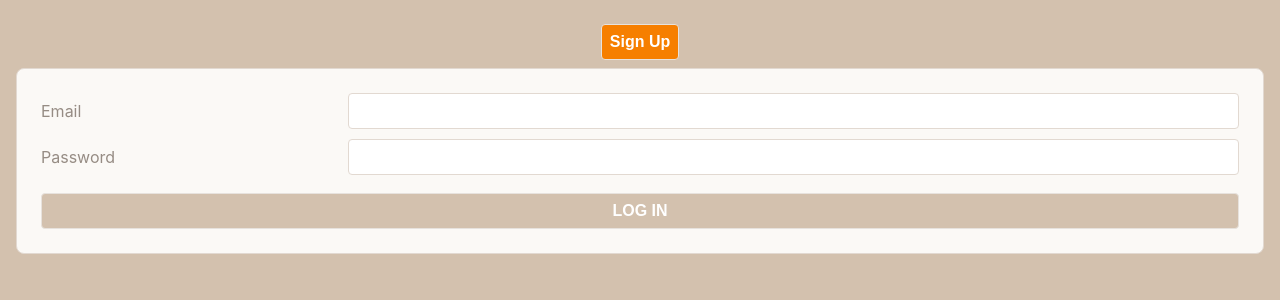
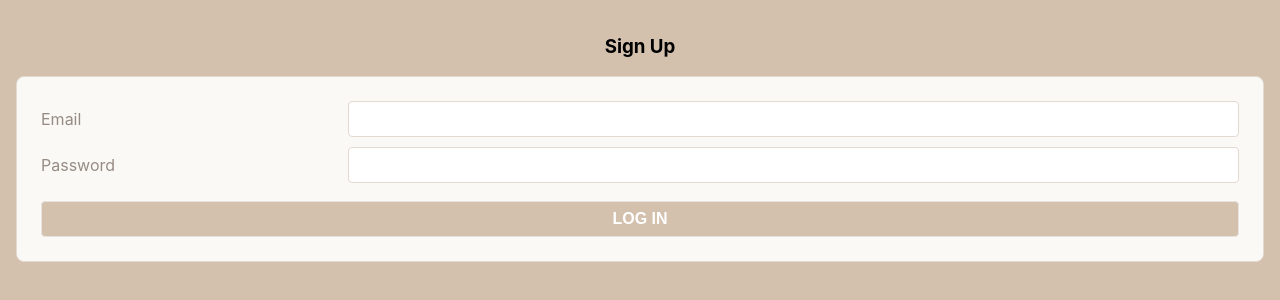
Before and after one commit to ms097530/mern-infra-vite, a React (Vite) app: page /orders in a window 1280 px wide. Shown: the top 300 px of the page. Built offline with nearby package versions, Linux system fonts and the light colour scheme.

Commit message:
updated auth page markup to match PS markup

```diff
--- a/src/pages/AuthPage.jsx
+++ b/src/pages/AuthPage.jsx
@@ -12,16 +12,17 @@ export default function AuthPage({ setUser })
     }
 
     return (
-        <div>
-            <button onClick={toggleLogin}>
+        <main className="AuthPage">
+            <h3 onClick={toggleLogin}>
                 {!showLogin ? 'Login' : 'Sign Up'}
-            </button>
+            </h3>
+
             {
                 !showLogin && <SignUpForm setUser={setUser} />
             }
             {
                 showLogin && <LoginForm setUser={setUser} />
             }
-        </div>
+        </main>
     )
 }
```
